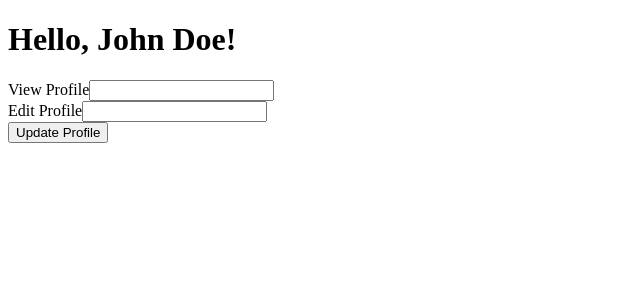
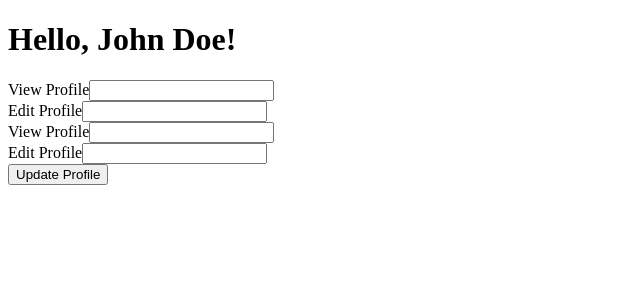
Before and after one commit to JeanSilva08/react-app, a React (Create React App) app: page / in a window 1280 px wide. Shown: the top 300 px of the page, without its empty margins (0-640 px from the left). Built offline with nearby package versions, Linux system fonts and the light colour scheme.

Commit message:
Implement dynamic profile form with permissions-based field visibility

```diff
--- a/src/App.js
+++ b/src/App.js
@@ -4,28 +4,26 @@ import useBusinessLogic from './businessLogic';
 
 function App() {
   const { generateDynamicForm, user, handleInputChange } = useBusinessLogic();
-  const dynamicForm = generateDynamicForm();
+  const dynamicFormView = generateDynamicForm(false); // For viewing, no editing allowed
+  const dynamicFormEdit = generateDynamicForm(true); // For editing, show editable fields
 
   return (
     <div className="App">
       <h1>Hello, {user.name}!</h1>
-      {/* Render other static content here */}
-      {dynamicForm.map((field, index) => (
+      {dynamicFormView.map((field, index) => (
         <div key={index}>
           <label>{field.label}</label>
-          {field.type === 'readonly' ? (
-            <input
-              type="text"
-              value={user[field.name]}
-              readOnly={true}
-            />
-          ) : (
-            <input
-              type="text"
-              value={user[field.name]}
-              onChange={(e) => handleInputChange(field.name, e.target.value)}
-            />
-          )}
+          <input type="text" value={user[field.name]} readOnly={true} />
+        </div>
+      ))}
+      {dynamicFormEdit.map((field, index) => (
+        <div key={index}>
+          <label>{field.label}</label>
+          <input
+            type="text"
+            value={user[field.name]}
+            onChange={(e) => handleInputChange(field.name, e.target.value)}
+          />
         </div>
       ))}
       <button>Update Profile</button>
--- a/src/businessLogic.js
+++ b/src/businessLogic.js
@@ -2,25 +2,30 @@
 import { useState } from 'react';
 
 const useBusinessLogic = () => {
-  const [user, setUser] = useState({ name: 'John Doe' }); // Add other fields as needed
+  const [user, setUser] = useState({ name: 'John Doe', email: 'john.doe@example.com' }); // Add other fields as needed
 
   const generateDynamicForm = () => {
     // Logic to generate a dynamic form based on user permissions
     // Modify this logic based on your specific requirements.
-    let dynamicForm = [];
-
-    // Replace this with your actual logic to determine user permissions
     const userPermissions = ['user:profile:view', 'user:profile:edit'];
 
+    // Define your form fields with initial visibility set to false
+    let dynamicForm = [
+      { label: 'View Profile', name: 'profile', type: 'readonly', visible: false },
+      { label: 'Edit Profile', name: 'profile', type: 'editable', visible: false },
+      // Add other fields as needed
+    ];
+
+    // Set visibility based on user permissions
     if (userPermissions.includes('user:profile:view')) {
-      dynamicForm.push({ label: 'View Profile', name: 'profile', type: 'readonly' });
+      dynamicForm.find((field) => field.type === 'readonly').visible = true;
     }
 
     if (userPermissions.includes('user:profile:edit')) {
-      dynamicForm.push({ label: 'Edit Profile', name: 'profile', type: 'editable' });
+      dynamicForm.find((field) => field.type === 'editable').visible = true;
     }
 
-    return dynamicForm;
+    return dynamicForm.filter((field) => field.visible);
   };
 
   const handleInputChange = (fieldName, value) => {
```
